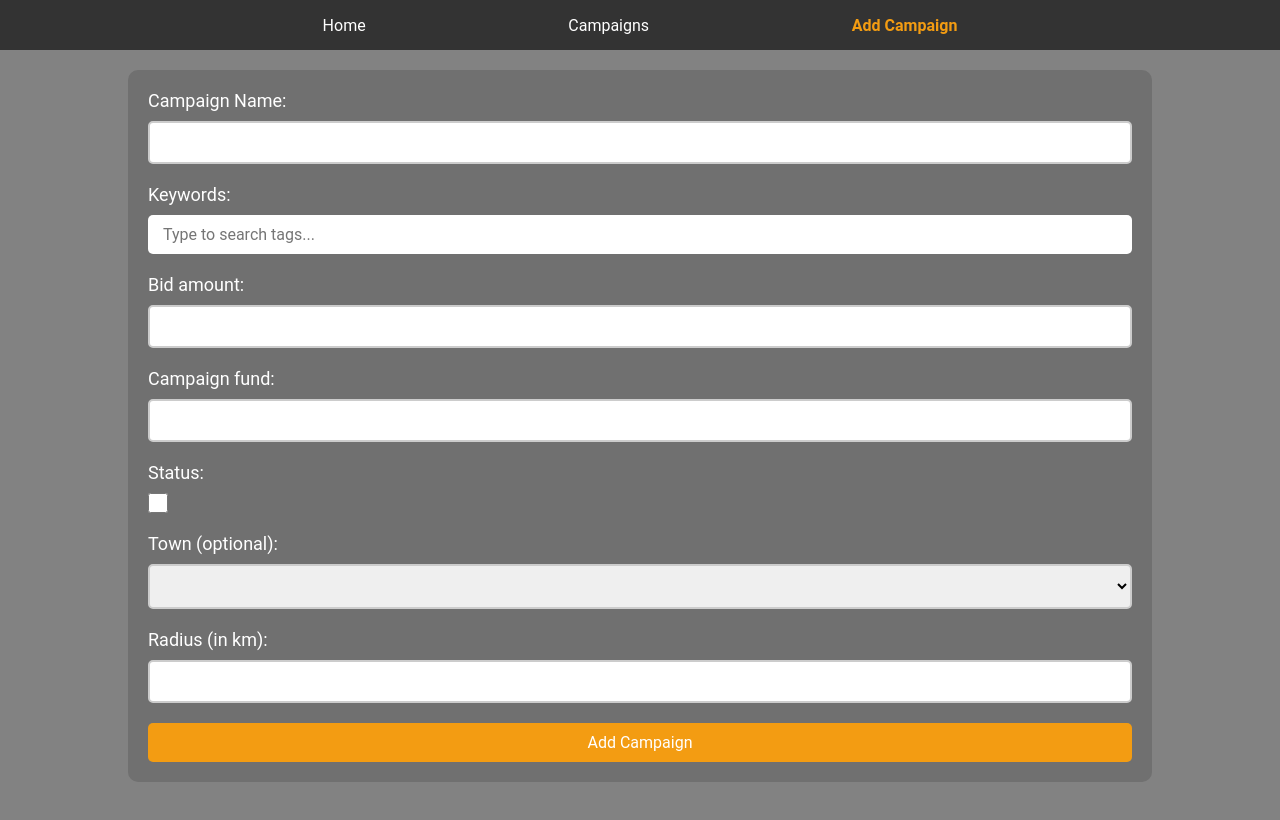
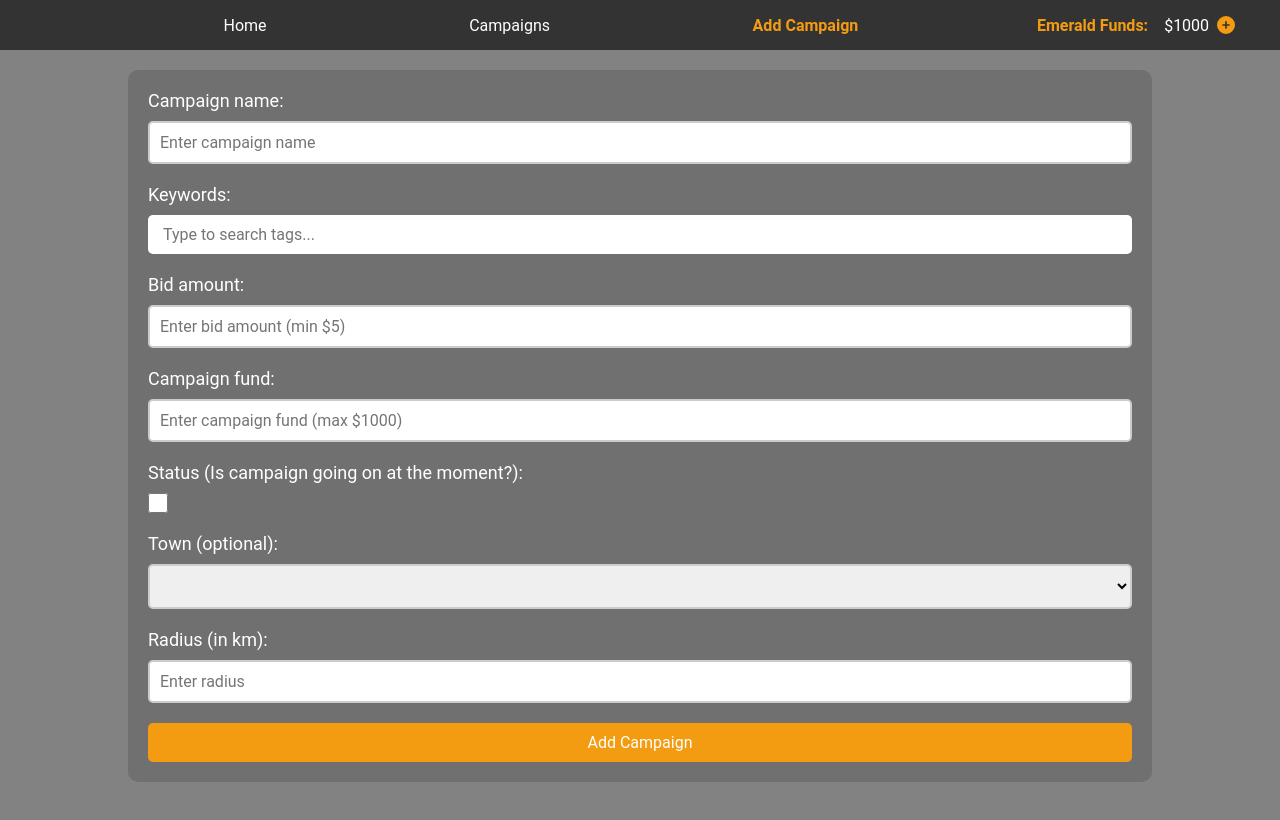
Before and after one commit to dziwuj/futurum, a React (Vite) app: page /addCampaign in a window 1280 px wide. Shown: the top 820 px of the page. Built offline with nearby package versions, Linux system fonts and the light colour scheme.

Commit message:
Added Emerald funds currency display and handling for form bugfixes

```diff
--- /dev/null
+++ b/src/components/DecimalInput.tsx
@@ -0,0 +1,28 @@
+import { ChangeEvent, type FC } from 'react'
+
+export const DecimalInput: FC<React.InputHTMLAttributes<HTMLInputElement>> = (
+    props
+) => {
+    const { onChange, ...rest } = props
+
+    const handleChange = (e: ChangeEvent<HTMLInputElement>) => {
+        if (onChange) {
+            onChange(e)
+            console.log(e.target.value)
+        }
+        const val = e.target.value
+
+        if (val === '' || /^\d*\.?\d{0,2}$/.test(val)) {
+            e.target.value = val
+        }
+    }
+
+    return (
+        <input
+            type="text"
+            inputMode="decimal"
+            onChange={handleChange}
+            {...rest}
+        />
+    )
+}
--- a/src/components/Header.tsx
+++ b/src/components/Header.tsx
@@ -1,11 +1,16 @@
 import { type FC } from 'react'
 import { Link, useLocation } from 'react-router'
+import { useStore } from '@/store/Root.store'
+import { Icon } from '@/components/Icon'
+import PlusIcon from '@/assets/circle-plus-solid.svg'
 import '@/styles/Header.scss'
 
 const Header: FC = () => {
     const location = useLocation()
     const isActive = (path: string) =>
         location.pathname === path ? 'active' : ''
+
+    const { emeraldFunds, setEmeraldFunds } = useStore()
 
     return (
         <header>
@@ -20,6 +25,23 @@ const Header: FC = () => {
                     Add Campaign
                 </Link>
             </nav>
+            <div className="emerald-funds">
+                <span className="emerald-funds-title">
+                    <b>Emerald Funds:</b>{' '}
+                </span>
+                <span className="emerald-funds-amount">${emeraldFunds}</span>
+                <button
+                    type="button"
+                    title="Add funds"
+                    className="add-funds-button"
+                    onClick={() => {
+                        setEmeraldFunds(emeraldFunds + 1000)
+                        alert('Added $1000 to Emerald Funds')
+                    }}
+                >
+                    <Icon src={PlusIcon} title="Add $1000" size={18} />
+                </button>
+            </div>
         </header>
     )
 }
--- a/src/components/ListElement.tsx
+++ b/src/components/ListElement.tsx
@@ -6,7 +6,7 @@ import xmarkSvg from '@/assets/circle-xmark-solid.svg'
 import editSvg from '@/assets/pen-to-square-solid.svg'
 import deleteSvg from '@/assets/trash-solid.svg'
 import '@/styles/ListElement.scss'
-import Tag from './Tag'
+import { Tag } from './Tag'
 
 import { useStore } from '@/store/Root.store'
 
--- a/src/components/Tag.tsx
+++ b/src/components/Tag.tsx
@@ -1,4 +1,4 @@
-import React from 'react'
+import { type FC } from 'react'
 import '@/styles/Tag.scss'
 
 interface TagProps {
@@ -6,7 +6,7 @@ interface TagProps {
     onRemove?: () => void
 }
 
-const Tag: React.FC<TagProps> = ({ text, onRemove }) => {
+export const Tag: FC<TagProps> = ({ text, onRemove }) => {
     return (
         <div className="tag">
             <span>{text}</span>
@@ -22,5 +22,3 @@ const Tag: React.FC<TagProps> = ({ text, onRemove }) => {
         </div>
     )
 }
-
-export default Tag
--- a/src/constants/mockData.ts
+++ b/src/constants/mockData.ts
@@ -23,7 +23,9 @@ export const keywords: string[] = [
 ]
 
 // Minimum bid amount
-export const MIN_BID_AMOUNT = 5.0
+export const minBidAmount: number = 5.0
+
+export const emeraldFunds: number = 1000.0
 
 // Mock data for campaign-related information
 export const mockCampaignData: CampaignData[] = [
--- a/src/screens/addCampaign.tsx
+++ b/src/screens/addCampaign.tsx
@@ -1,19 +1,31 @@
-import { useState, type FC } from 'react'
+import { ChangeEvent, useState, type FC } from 'react'
 import { useStore } from '@/store/Root.store'
 import { CampaignData } from '@/types/types'
-import TagInput from '@/components/TagSelect'
+import { TagSelect } from '@/components/TagSelect'
 import '@/styles/AddCampaignScreen.scss'
+import { DecimalInput } from '@/components/DecimalInput'
 
 export const AddCampaignScreen: FC = () => {
-    const { towns, keywords, addCampaign } = useStore()
+    const {
+        towns,
+        keywords,
+        minBidAmount,
+        emeraldFunds,
+        addCampaign,
+        setEmeraldFunds,
+    } = useStore()
     const [selectedTags, setSelectedTags] = useState<string[]>([])
+    const [bidAmount, setBidAmount] = useState<number>(minBidAmount)
+    const [campaignFund, setCampaignFund] = useState<number>(emeraldFunds)
 
     const handleSubmit = (e: React.FormEvent<HTMLFormElement>) => {
         e.preventDefault()
+        if (!selectedTags.length) {
+            alert('Please select at least one keyword.')
+            return
+        }
         const formData = new FormData(e.currentTarget)
         const campaignName = formData.get('campaignName') as string
-        const bidAmount = formData.get('bidAmount') as string
-        const campaignFund = formData.get('campaignFund') as string
         const status = formData.get('status') as string
         const town = formData.get('town') as string
         const radius = formData.get('radius') as string
@@ -21,35 +33,42 @@ export const AddCampaignScreen: FC = () => {
             id: Math.floor(Math.random() * 1000000),
             campaignName,
             keywords: selectedTags,
-            bidAmount: Number(bidAmount),
-            campaignFund: Number(campaignFund),
+            bidAmount: bidAmount,
+            campaignFund: campaignFund,
             status: status === 'on' ? 'on' : 'off',
             town,
             radius: Number(radius),
         }
+
         addCampaign(newCampaign)
-        console.log('New campaign data:', newCampaign)
+
+        const updatedEmeraldFunds = emeraldFunds - Number(campaignFund)
+        setEmeraldFunds(updatedEmeraldFunds)
 
         setSelectedTags([])
         e.currentTarget.reset()
+        alert(
+            `Campaign "${campaignName}" added successfully! Remaining Emerald Funds: $${updatedEmeraldFunds}`
+        )
     }
 
     return (
         <div className="add-campaign-form-container">
             <form onSubmit={handleSubmit} className="add-campaign-form">
                 <div className="add-campaign-form-group">
-                    <label htmlFor="campaignName">Campaign Name:</label>
+                    <label htmlFor="campaignName">Campaign name:</label>
                     <input
                         className="add-campaign-form-input"
                         type="text"
                         id="campaignName"
                         name="campaignName"
+                        placeholder="Enter campaign name"
                         required
                     />
                 </div>
                 <div className="add-campaign-form-group">
                     <label htmlFor="keywords">Keywords:</label>
-                    <TagInput
+                    <TagSelect
                         key={selectedTags.length}
                         selectedTags={selectedTags}
                         predefinedTags={keywords}
@@ -58,26 +77,48 @@ export const AddCampaignScreen: FC = () => {
                 </div>
                 <div className="add-campaign-form-group">
                     <label htmlFor="bidAmount">Bid amount:</label>
-                    <input
+                    <DecimalInput
                         className="add-campaign-form-input"
-                        type="number"
                         id="bidAmount"
                         name="bidAmount"
+                        placeholder={`Enter bid amount (min $${
+                            minBidAmount > 0 ? minBidAmount : 0
+                        })`}
                         required
+                        onChange={(e: ChangeEvent<HTMLInputElement>) => {
+                            setBidAmount(Number(e.target.value))
+                            const value = Number(e.target.value)
+
+                            if (value < minBidAmount)
+                                e.target.value = minBidAmount.toString()
+                            else if (value < 0) e.target.value = '0'
+                        }}
                     />
                 </div>
                 <div className="add-campaign-form-group">
                     <label htmlFor="campaignFund">Campaign fund:</label>
-                    <input
+                    <DecimalInput
                         className="add-campaign-form-input"
-                        type="number"
                         id="campaignFund"
                         name="campaignFund"
+                        placeholder={`Enter campaign fund (max $${emeraldFunds})`}
                         required
+                        min={0}
+                        onChange={(e: ChangeEvent<HTMLInputElement>) => {
+                            //max value is emeraldFunds
+                            const value = Number(e.target.value)
+                            if (value > emeraldFunds)
+                                e.target.value = emeraldFunds.toString()
+                            else if (value < 0) e.target.value = '0'
+
+                            setCampaignFund(Number(e.target.value))
+                        }}
                     />
                 </div>
                 <div className="add-campaign-form-group">
-                    <label htmlFor="status">Status:</label>
+                    <label htmlFor="status">
+                        Status (Is campaign going on at the moment?):
+                    </label>
                     <input
                         className="add-campaign-form-input"
                         type="checkbox"
@@ -108,6 +149,7 @@ export const AddCampaignScreen: FC = () => {
                         type="number"
                         id="radius"
                         name="radius"
+                        placeholder="Enter radius"
                         required
                     />
                 </div>
--- a/src/store/Root.store.ts
+++ b/src/store/Root.store.ts
@@ -1,5 +1,11 @@
 import { create } from 'zustand'
-import { mockCampaignData, towns, keywords } from '@/constants/mockData'
+import {
+    mockCampaignData,
+    towns,
+    keywords,
+    minBidAmount,
+    emeraldFunds,
+} from '@/constants/mockData'
 import { CampaignData } from '@/types/types'
 
 type Store = {
@@ -10,6 +16,9 @@ type Store = {
     updateCampaign: (updatedCampaign: CampaignData) => void
     towns: string[]
     keywords: string[]
+    minBidAmount: number
+    emeraldFunds: number
+    setEmeraldFunds: (newFunds: number) => void
 }
 
 const useStore = create<Store>()((set) => ({
@@ -31,6 +40,9 @@ const useStore = create<Store>()((set) => ({
         })),
     towns: towns,
     keywords: keywords,
+    minBidAmount: minBidAmount,
+    emeraldFunds: emeraldFunds,
+    setEmeraldFunds: (emeraldFunds) => set({ emeraldFunds }),
 }))
 
 export { useStore, type Store }
--- a/src/styles/Header.scss
+++ b/src/styles/Header.scss
@@ -33,4 +33,24 @@ header {
             }
         }
     }
+
+    .emerald-funds {
+        display: flex;
+        align-items: center;
+        font-size: 1rem;
+        gap: 0.5rem;
+
+        &-title {
+            color: #f39c12;
+            margin-right: 0.5rem;
+            width: fit-content;
+        }
+
+        button {
+            all: unset;
+            cursor: pointer;
+            display: flex;
+            align-items: center;
+        }
+    }
 }
```
Also changed, not shown: src/components/TagSelect.tsx (+3 -5 lines), src/assets/circle-plus-solid.svg (added).
